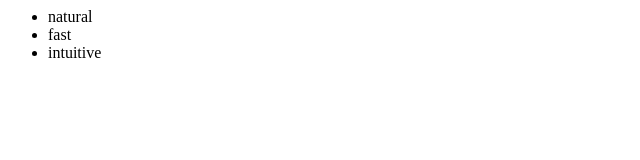
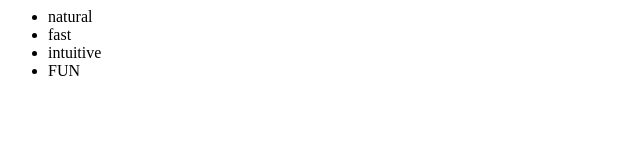
Before and after one commit to dding42/newGitTest, a plain HTML site: page index.html in a window 1280 px wide. Shown: the full height of the page, 0-640 px from the left. Drawn offline with Linux system fonts and the light colour scheme.

Commit message:
a really important long message

```diff
--- a/index.html
+++ b/index.html
@@ -6,7 +6,7 @@
 				<li>natural</li>
 				<li>fast</li>
 				<li>intuitive</li>
-
+				<li>FUN</li>
 			</ul>
 		</div>
 
```
